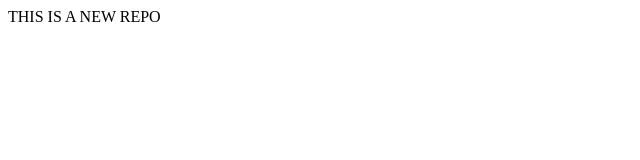
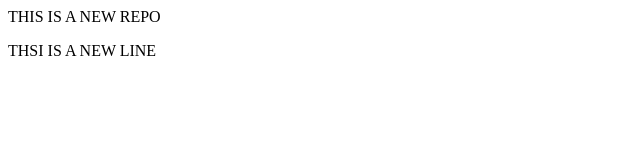
Before and after one commit to Muskan-Bathla/LocalRepo, a plain HTML site: page index.html in a window 1280 px wide. Shown: the whole page, without its empty margins (0-640 px from the left). Drawn offline with Linux system fonts and the light colour scheme.

Commit message:
NEW LINE ADDED

```diff
--- a/index.html
+++ b/index.html
@@ -1 +1,2 @@
 <p>THIS IS A NEW REPO</p>
+<p>THSI IS A NEW LINE</p>
```
